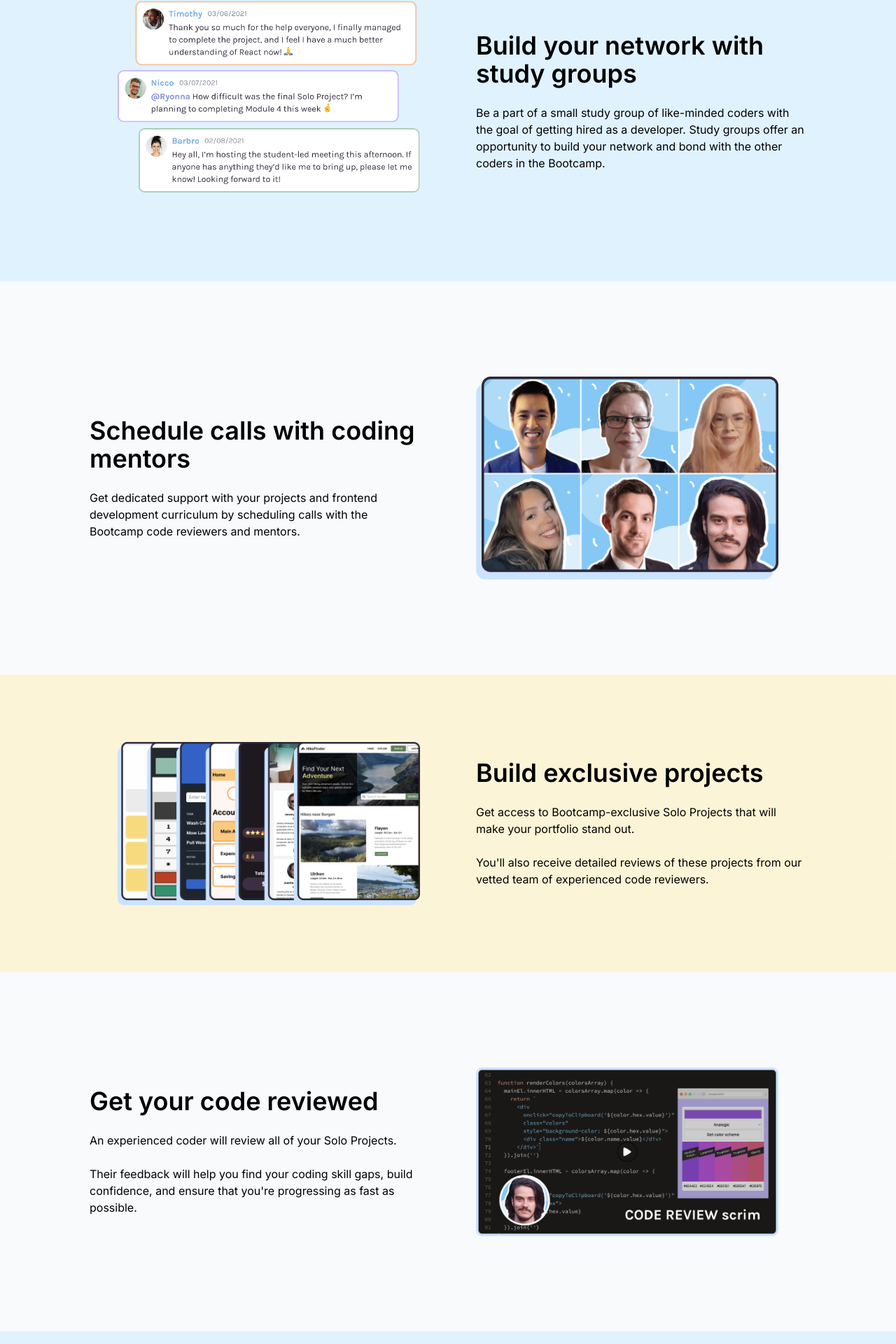
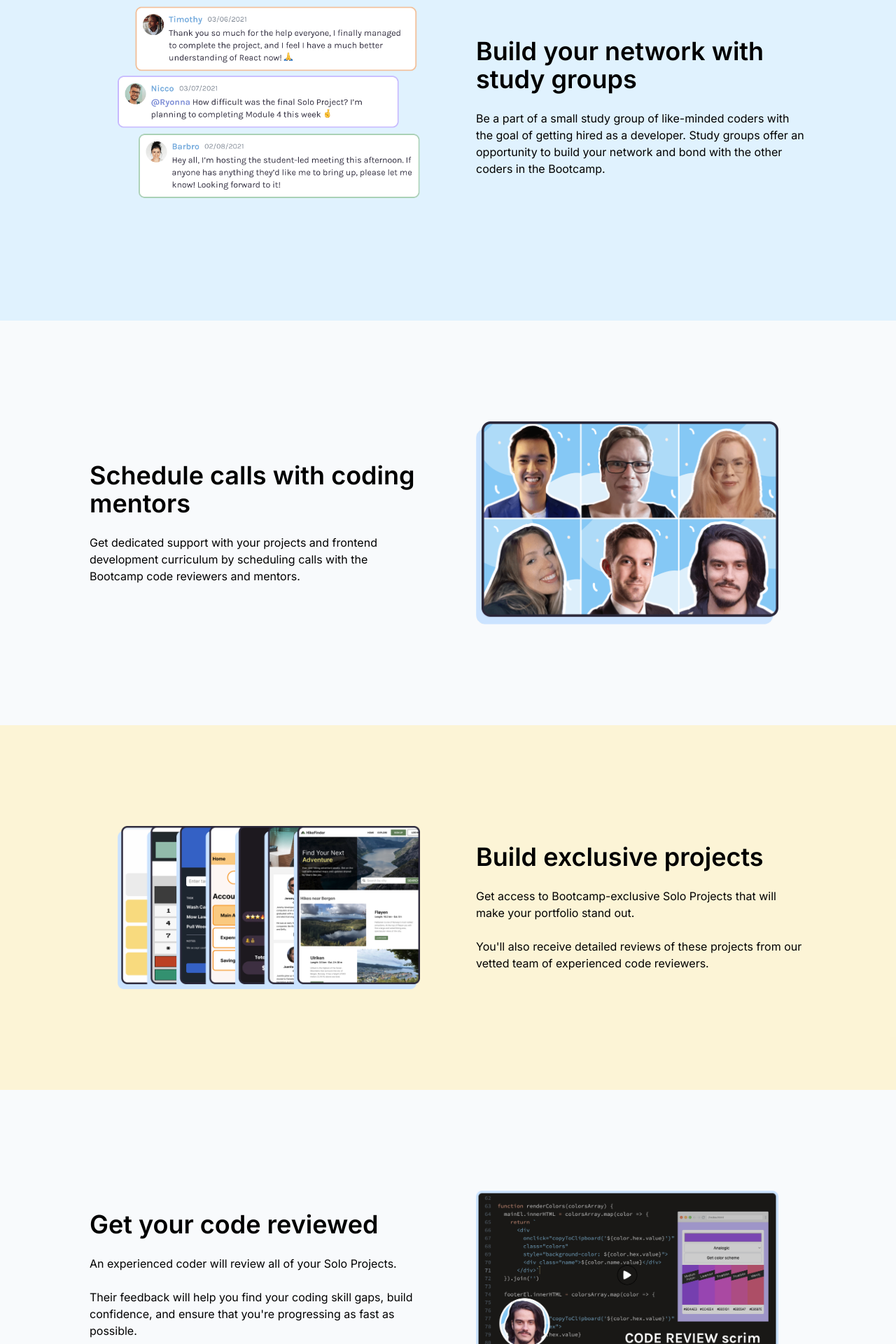
Before and after one commit to rayhansoe/learn-sphere, a Next.js app: page /courses in a window 1280 px wide. Shown: the part 806-2726 px from the top of the page at 70% size. Built offline with nearby package versions, Linux system fonts and the light colour scheme.

Commit message:
fix: change margin to padding.

```diff
--- a/src/app/(Home)/courses/page.tsx
+++ b/src/app/(Home)/courses/page.tsx
@@ -59,7 +59,7 @@ export default function Page() {
 				</section>
 			</main>
 
-			<section className="p-10 py-24 my-10 bg-sky-100 dark:bg-slate-900">
+			<section className="p-10 py-36 bg-sky-100 dark:bg-slate-900">
 				<div className="flex flex-col gap-10 mx-auto max-w-5xl md:flex-row md:justify-between md:items-center">
 					<Image
 						priority
@@ -82,7 +82,7 @@ export default function Page() {
 				</div>
 			</section>
 
-			<section className="p-10 py-24 my-10">
+			<section className="p-10 py-36">
 				<div className="flex flex-col gap-10 mx-auto max-w-5xl md:flex-row md:justify-between md:items-center">
 					<div className="flex flex-col gap-6 md:w-1/2">
 						<h2 className="text-4xl font-semibold">
@@ -105,7 +105,7 @@ export default function Page() {
 				</div>
 			</section>
 
-			<section className="p-10 py-24 my-10 bg-amber-100/70 dark:bg-amber-100/10">
+			<section className="p-10 py-36 bg-amber-100/70 dark:bg-amber-100/10">
 				<div className="flex flex-col gap-10 mx-auto max-w-5xl md:flex-row md:justify-between md:items-center">
 					<Image
 						src="/images/exclusive-projects.webp"
@@ -128,7 +128,7 @@ export default function Page() {
 				</div>
 			</section>
 
-			<section className="p-10 py-24 my-10">
+			<section className="p-10 py-36">
 				<div className="flex flex-col gap-10 mx-auto max-w-5xl md:flex-row md:justify-between md:items-center">
 					<div className="flex flex-col gap-6 md:w-1/2">
 						<h2 className="text-4xl font-semibold">Get your code reviewed</h2>
@@ -148,7 +148,7 @@ export default function Page() {
 				</div>
 			</section>
 
-			<section className="p-10 py-24 my-10 bg-sky-100 dark:bg-slate-900">
+			<section className="p-10 py-36 bg-sky-100 dark:bg-slate-900">
 				<div className="flex flex-col gap-10 mx-auto max-w-5xl md:flex-row md:justify-between md:items-center">
 					<Image
 						src="/images/bootcamp-meetings2.webp"
@@ -170,7 +170,7 @@ export default function Page() {
 				</div>
 			</section>
 
-			<section className="p-10 py-24 my-10 ">
+			<section className="p-10 py-36 ">
 				<div className="flex flex-col gap-10 mx-auto max-w-5xl md:flex-row md:justify-between md:items-center">
 					<div className="flex flex-col gap-6 md:w-1/2">
 						<h2 className="text-4xl font-semibold">Collaborate on group projects</h2>
@@ -190,7 +190,7 @@ export default function Page() {
 				</div>
 			</section>
 
-			<section className="p-10 py-24 my-10 bg-amber-100/70 dark:bg-amber-100/10">
+			<section className="p-10 py-36 bg-amber-100/70 dark:bg-amber-100/10">
 				<div className="flex flex-col gap-10 mx-auto max-w-5xl md:flex-row md:justify-between md:items-center">
 					<Image
 						src="/images/bootcamp-skills.webp"
@@ -213,7 +213,7 @@ export default function Page() {
 				</div>
 			</section>
 
-			<section className="p-10 py-24 my-10 ">
+			<section className="p-10 py-36 ">
 				<div className="flex flex-col gap-10 mx-auto max-w-5xl md:flex-row md:justify-between md:items-center">
 					<div className="flex flex-col gap-6 md:w-1/2">
 						<h2 className="text-4xl font-semibold">
@@ -238,7 +238,7 @@ export default function Page() {
 				</div>
 			</section>
 
-			<section className="p-10 py-24 my-10 bg-sky-100 dark:bg-slate-900">
+			<section className="p-10 py-36 bg-sky-100 dark:bg-slate-900">
 				<div className="flex flex-col gap-10 mx-auto max-w-5xl md:flex-row md:justify-between md:items-center">
 					<Image
 						src="/images/micha_avatar_round.webp"
```
